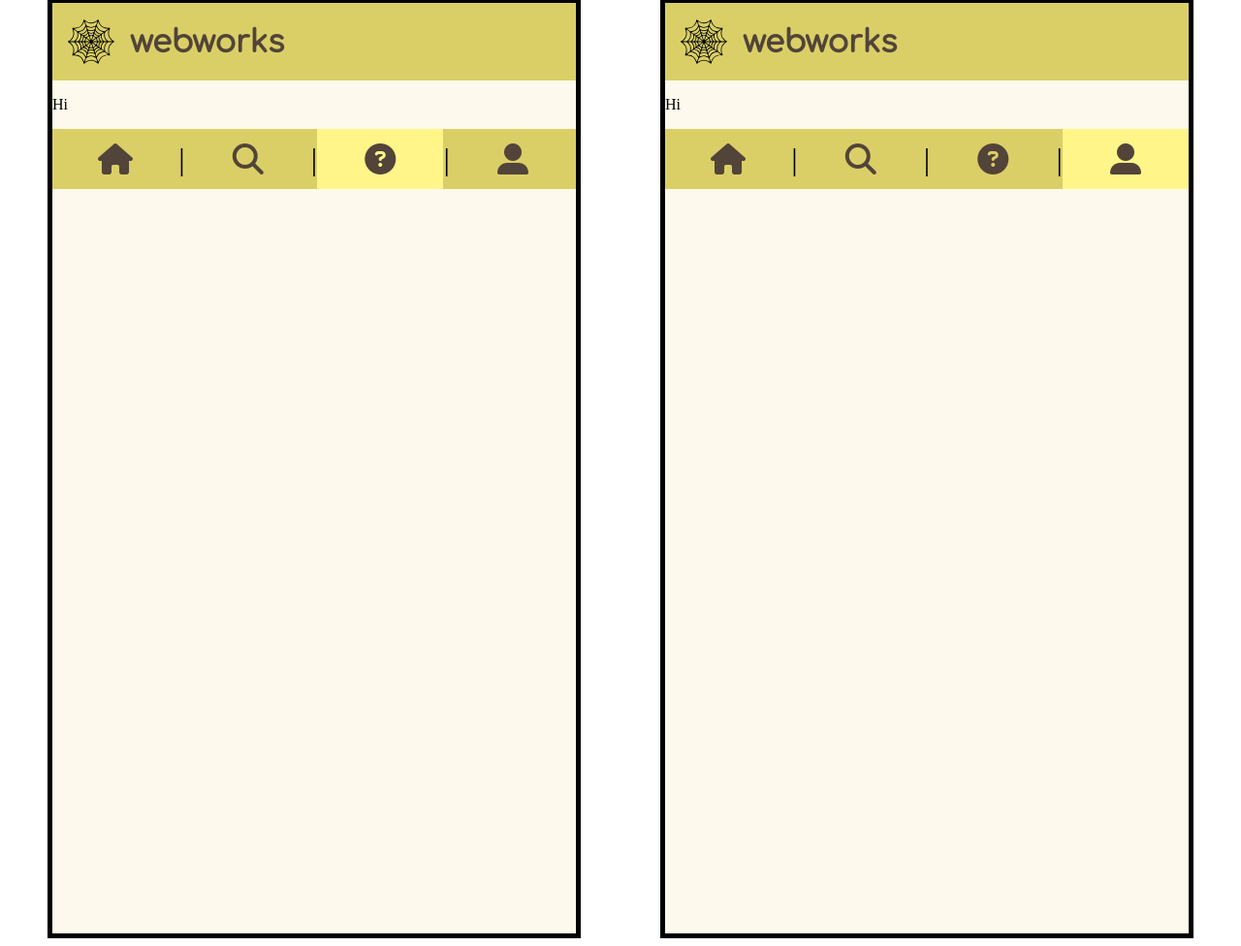
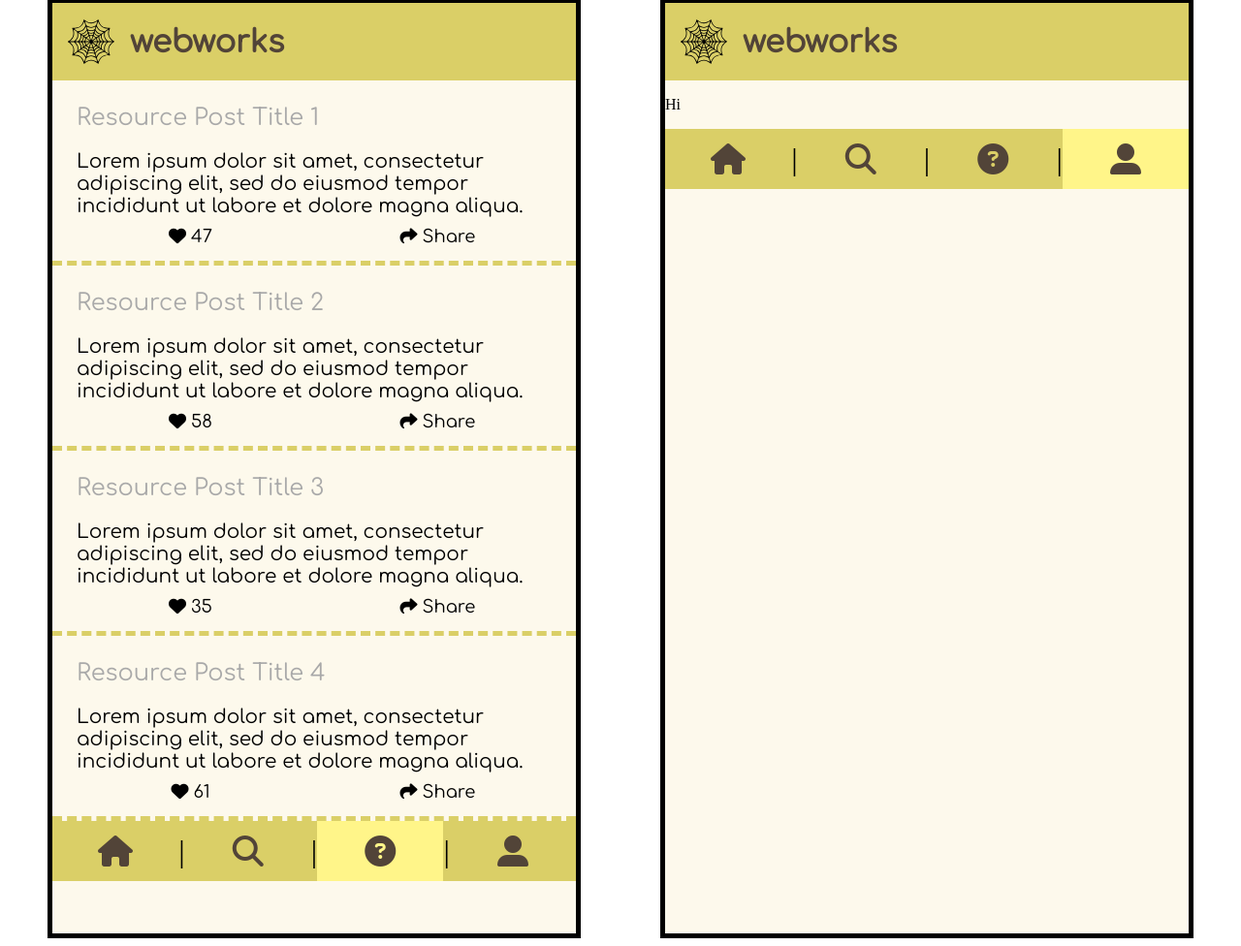
Before and after one commit to bash-theo/webworks-concept, a plain HTML site: page index.html in a window 1280 px wide. Shown: the part 980-1956 px from the top of the page at 97% size. Drawn offline with Linux system fonts and the light colour scheme.

Commit message:
(10:28 AM, 27 Nov 2020)
Completed Resources page

```diff
--- a/index.html
+++ b/index.html
@@ -15,7 +15,7 @@
 
     <body>
 
-        <!--Home Page [NOT DONE]-->
+        <!--Home Page [DONE]-->
 
         <div class="container">
 
@@ -79,7 +79,7 @@
 
         </div>
 
-        <!--Search Page [NOT DONE]-->
+        <!--Search Page [DONE]-->
 
         <div class="container">
 
@@ -127,7 +127,7 @@
 
         </div>
 
-        <!--Resources Page [NOT DONE]-->
+        <!--Resources Page [DONE]-->
 
         <div class="container">
 
@@ -139,7 +139,46 @@
 
             </header>
 
-            <p>Hi</p>
+            <div class="resource-container">
+                <div class="top">
+                    <p>Resource Post Title 1</p>
+                </div>
+                <p>Lorem ipsum dolor sit amet, consectetur adipiscing elit, sed do eiusmod tempor incididunt ut labore et dolore magna aliqua.</p>
+                <div class="bottom">
+                    <a><i class="fas fa-heart"></i>47</a>
+                    <a><i class="fas fa-share"></i>Share</a>
+                </div>
+            </div>
+            <div class="resource-container">
+                <div class="top">
+                    <p>Resource Post Title 2</p>
+                </div>
+                <p>Lorem ipsum dolor sit amet, consectetur adipiscing elit, sed do eiusmod tempor incididunt ut labore et dolore magna aliqua.</p>
+                <div class="bottom">
+                    <a><i class="fas fa-heart"></i>58</a>
+                    <a><i class="fas fa-share"></i>Share</a>
+                </div>
+            </div>
+            <div class="resource-container">
+                <div class="top">
+                    <p>Resource Post Title 3</p>
+                </div>
+                <p>Lorem ipsum dolor sit amet, consectetur adipiscing elit, sed do eiusmod tempor incididunt ut labore et dolore magna aliqua.</p>
+                <div class="bottom">
+                    <a><i class="fas fa-heart"></i>35</a>
+                    <a><i class="fas fa-share"></i>Share</a>
+                </div>
+            </div>
+            <div class="resource-container">
+                <div class="top">
+                    <p>Resource Post Title 4</p>
+                </div>
+                <p>Lorem ipsum dolor sit amet, consectetur adipiscing elit, sed do eiusmod tempor incididunt ut labore et dolore magna aliqua.</p>
+                <div class="bottom">
+                    <a><i class="fas fa-heart"></i>61</a>
+                    <a><i class="fas fa-share"></i>Share</a>
+                </div>
+            </div>
 
             <footer>
 
--- a/resources.css
+++ b/resources.css
@@ -0,0 +1,46 @@
+@import url('https://fonts.googleapis.com/css2?family=Comfortaa&display=swap');
+
+.resource-container {
+    border-bottom: #dacf67 5px dashed;
+    display: block;
+    padding: 15px;
+    font-family: "Comfortaa", cursive;
+}
+
+.resource-container .top {
+    display: flex;
+    align-items: center;
+}
+
+.resource-container .top img {
+    border-radius: 75px;
+    width: 60px;
+    border: #dacf67 5px solid;
+}
+
+.resource-container .top p {
+    color: darkgray;
+    font-size: 24px;
+    margin: 10px 0px;
+}
+
+.resource-container p {
+    margin: 0;
+    padding: 0px 10px 10px 10px;
+    font-size: 20px;
+}
+
+.resource-container .bottom {
+    display: flex;
+    align-items: center;
+}
+
+.resource-container a {
+    flex: 100%;
+    text-align: center;
+    font-size: 18px;
+}
+
+.resource-container i {
+    padding-right: 5px;
+}
--- a/search.css
+++ b/search.css
@@ -29,7 +29,7 @@
     font-family: "Comfortaa", cursive;
     font-size: 24px;
     display: inline-flex;
-    border-bottom: #dacf67 5px dotted;
+    border-bottom: #dacf67 5px dashed;
     align-items: center;
 }
 
```
